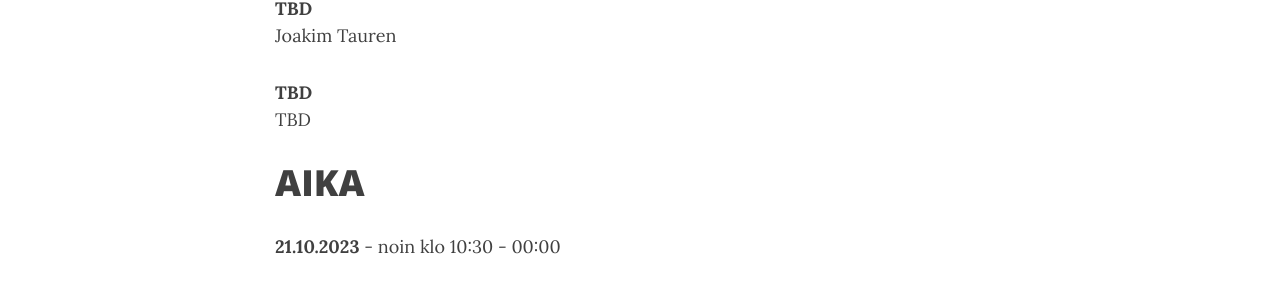
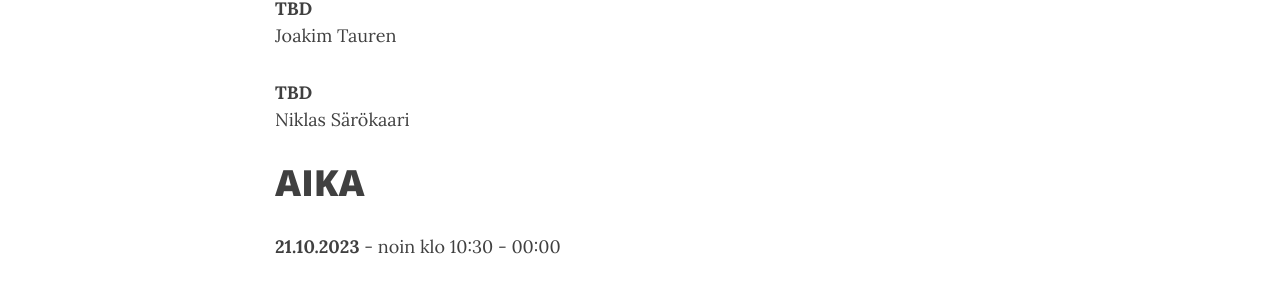
Before and after one commit to Tarlab/tarlab.github.io, a Jekyll site: the page built from _pages/HackAfterDark.md, in a window 1280 px wide and 900 px high, scrolled down 1112 px. Shown: the part 152-447 px from the top of the window. Built offline with Jekyll 4.4.1, drawn with Linux system fonts in a browser that asks for light colours; nearby versions of some CDN libraries; comment, search, counter and statistics services are not loaded.

Commit message:
Speakers 3rd draft

```diff
--- a/_pages/HackAfterDark.md
+++ b/_pages/HackAfterDark.md
@@ -28,7 +28,7 @@ Jussi Lehtonen
 Joakim Tauren
 
 **TBD**
-TBD
+Niklas Särökaari
 
 # AIKA
 **21.10.2023** - noin klo 10:30 - 00:00
```
